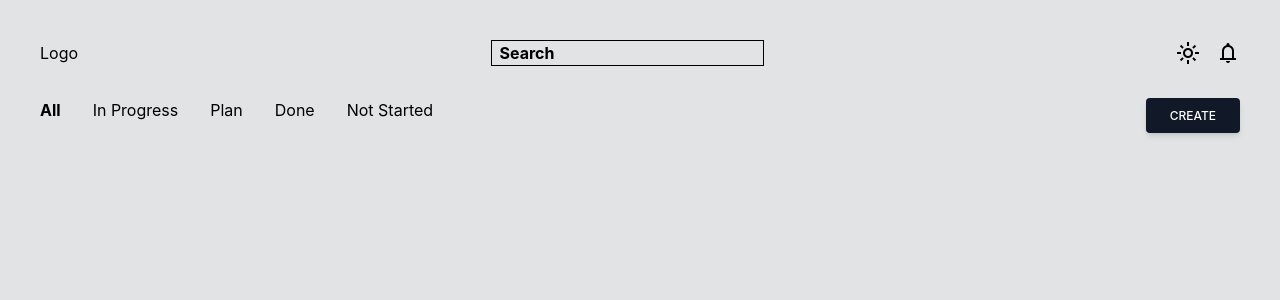
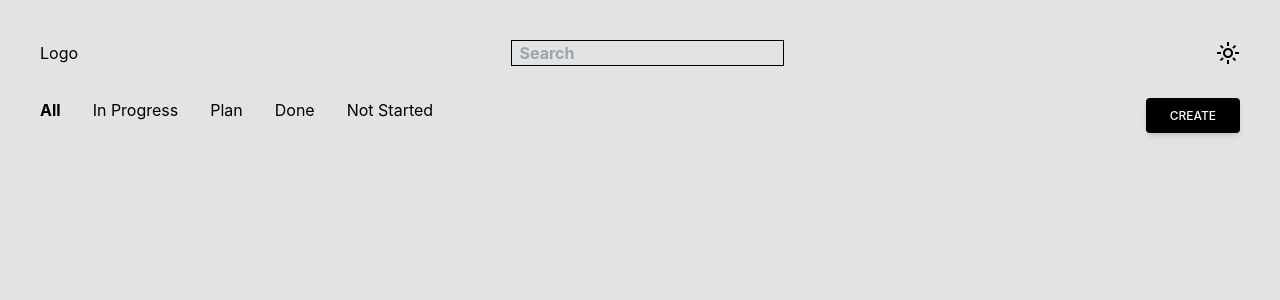
Before and after one commit to nikaareshidze/To-Do-App, a React (Create React App) app: page / in a window 1280 px wide. Shown: the top 300 px of the page. Built offline with nearby package versions, Linux system fonts and the light colour scheme.

Commit message:
Dark Mode

```diff
--- a/src/App.js
+++ b/src/App.js
@@ -4,9 +4,15 @@ import AddButton from "./components/create_new_task/AddButton";
 import AddTaskForm from "./components/create_new_task/AddTaskForm";
 import MyTasks from "./components/my_tasks_list/MyTasks";
 
+import { useSelector } from "react-redux";
+
 function App() {
+  const { isDark } = useSelector((state) => state.darkModeSlice);
+  const bgColor = isDark ? "bg-black" : "bg-[#e1e3e4]";
+
   return (
-    <div className="m-10">
+    <div className={`w-full min-h-screen ${bgColor}`}>
+      <div className="p-10">
         <Header />
         <div className="flex justify-between mb-8">
           <Filter />
@@ -17,6 +23,7 @@ function App() {
           <AddTaskForm />
         </div>
       </div>
+    </div>
   );
 }
 
--- a/src/components/create_new_task/AddButton.jsx
+++ b/src/components/create_new_task/AddButton.jsx
@@ -1,4 +1,4 @@
-import { useDispatch } from "react-redux";
+import { useDispatch, useSelector } from "react-redux";
 import { addTaskFormVisibleActions } from "../../store/addTaskFormVisible";
 
 export default function AddButton() {
@@ -7,9 +7,13 @@ export default function AddButton() {
     dispatch(addTaskFormVisibleActions.setIsVisible());
   };
 
+  const { isDark } = useSelector((state) => state.darkModeSlice);
+  const textColor = isDark ? "text-black" : "text-white";
+  const bgColor = isDark ? "bg-white" : "bg-black";
+
   return (
     <button
-      className="inline-block px-6 py-2.5 bg-gray-900 text-white font-medium text-xs leading-tight uppercase rounded shadow-md hover:bg-black hover:shadow-lg focus:bg-black focus:shadow-lg focus:outline-none focus:ring-0 active:bg-black active:shadow-lg transition duration-150 ease-in-out"
+      className={`inline-block px-6 py-2.5 ${bgColor} ${textColor} font-medium text-xs leading-tight uppercase rounded shadow-md hover:${bgColor} hover:shadow-lg focus:${bgColor} focus:shadow-lg focus:outline-none focus:ring-0 active:${bgColor} active:shadow-lg transition duration-150 ease-in-out`}
       onClick={() => {
         setIsVisible();
       }}
--- a/src/components/create_new_task/AddTaskForm.jsx
+++ b/src/components/create_new_task/AddTaskForm.jsx
@@ -36,6 +36,10 @@ export default function AddTaskForm() {
     increaseId();
   };
 
+  const { isDark } = useSelector((state) => state.darkModeSlice);
+  const textColor = isDark ? "text-white" : "text-black";
+  const bgColor = isDark ? "bg-white" : "bg-black";
+
   return (
     <>
       {isVisible ? (
@@ -45,7 +49,7 @@ export default function AddTaskForm() {
         >
           <input
             placeholder="Project Name"
-            className="bg-transparent text-black font-bold placeholder:text-black italic underline"
+            className={`bg-transparent ${textColor} font-bold placeholder:${textColor} italic underline`}
             {...register("title", { required: true })}
           />
           {errors.title && (
@@ -53,10 +57,10 @@ export default function AddTaskForm() {
           )}
 
           <div className="flex">
-            <h1 className="w-48">Status</h1>
+            <h1 className={`w-48 ${textColor}`}>Status</h1>
             <select
               name="status-option"
-              className="bg-transparent text-black"
+              className={`bg-transparent ${textColor}`}
               {...register("status")}
             >
               <option value="Not Started">Not started</option>
@@ -67,20 +71,20 @@ export default function AddTaskForm() {
           </div>
 
           <div className="flex">
-            <h1 className="w-48">Due Date</h1>
+            <h1 className={`w-48 ${textColor}`}>Due Date</h1>
             <input
               type="date"
               placeholder="Due Date"
-              className="bg-transparent text-black"
+              className={`bg-transparent ${textColor}`}
               {...register("deadline")}
             />
           </div>
 
           <div className="flex">
-            <h1 className="w-48">Description</h1>
+            <h1 className={`w-48 ${textColor}`}>Description</h1>
             <textarea
               placeholder="Add description"
-              className="bg-transparent text-black"
+              className={`bg-transparent ${textColor}`}
               {...register("description")}
             />
           </div>
--- a/src/components/filter/Filter.jsx
+++ b/src/components/filter/Filter.jsx
@@ -7,12 +7,15 @@ import FilterComponent from "./FilterComponent";
 export default function Filter() {
   const { filterRender } = useSelector((state) => state.toDoListSlice);
 
+  const { isDark } = useSelector((state) => state.darkModeSlice);
+  const textColor = isDark ? "text-white" : "text-black";
+
   return (
     <div className="flex gap-x-8">
       {filterRender == "All" ? (
-        <FilterTitle title="All" font="font-bold" />
+        <FilterTitle title="All" font="font-bold" textColor={textColor} />
       ) : (
-        <FilterTitle title="All" />
+        <FilterTitle title="All" textColor={textColor} />
       )}
 
       <FilterComponent title="In Progress" />
--- a/src/components/filter/FilterComponent.jsx
+++ b/src/components/filter/FilterComponent.jsx
@@ -7,14 +7,17 @@ export default function FilterComponent({ title }) {
     (state) => state.toDoListSlice
   );
 
+  const { isDark } = useSelector((state) => state.darkModeSlice);
+  const textColor = isDark ? "text-white" : "text-black";
+
   return (
     <>
       {toDoList.filter((task) => task.status == title).length == 0 ? (
-        <h1>{title}</h1>
+        <h1 className={textColor}>{title}</h1>
       ) : filterRender == title ? (
-        <FilterTitle title={title} font="font-bold" />
+        <FilterTitle title={title} font="font-bold" textColor={textColor} />
       ) : (
-        <FilterTitle title={title} />
+        <FilterTitle title={title} textColor={textColor} />
       )}
     </>
   );
--- a/src/components/filter/FilterTitle.jsx
+++ b/src/components/filter/FilterTitle.jsx
@@ -11,7 +11,9 @@ export default function FilterTitle(props) {
 
   return (
     <h1
-      className={`cursor-pointer ${props.font && props.font}`}
+      className={`cursor-pointer ${props.font && props.font} ${
+        props.textColor
+      }`}
       onClick={() => setFilterRender(`${props.title}`)}
     >
       {props.title}
--- a/src/components/header/Logo.jsx
+++ b/src/components/header/Logo.jsx
@@ -1,3 +1,8 @@
+import { useSelector } from "react-redux";
+
 export default function Logo() {
-  return <h1>Logo</h1>;
+  const { isDark } = useSelector((state) => state.darkModeSlice);
+  const textColor = isDark ? "text-white" : "text-black";
+
+  return <h1 className={textColor}>Logo</h1>;
 }
--- a/src/components/header/Search.jsx
+++ b/src/components/header/Search.jsx
@@ -1,11 +1,16 @@
 import React from "react";
+import { useSelector } from "react-redux";
 
 export default function Search() {
+  const { isDark } = useSelector((state) => state.darkModeSlice);
+  const textColor = isDark ? "text-white" : "text-black";
+  const borderColor = isDark ? "border-white" : "border-black";
+
   return (
     <input
       type="search"
       placeholder="Search"
-      className="bg-transparent text-black font-bold border border-black pl-2 placeholder:text-black"
+      className={`bg-transparent text-black font-bold border ${borderColor} pl-2 placeholder:${textColor}`}
     />
   );
 }
--- a/src/components/header/Toolkit.jsx
+++ b/src/components/header/Toolkit.jsx
@@ -1,17 +1,38 @@
 import React from "react";
-import { useSelector } from "react-redux";
+import { useSelector, useDispatch } from "react-redux";
+
+import { darkModeActions } from "../../store/darkModeSlice";
 
 export default function Toolkit() {
   const { isDark } = useSelector((state) => state.darkModeSlice);
 
+  const dispatch = useDispatch();
+  const setIsDark = () => {
+    dispatch(darkModeActions.setIsDark());
+  };
+
   return (
     <div className="flex gap-x-4">
       {isDark ? (
-        <span class="material-symbols-outlined">dark_mode</span>
+        <span
+          class="material-symbols-outlined cursor-pointer"
+          onClick={() => {
+            setIsDark();
+          }}
+          style={{ color: "white" }}
+        >
+          dark_mode
+        </span>
       ) : (
-        <span class="material-symbols-outlined">light_mode</span>
+        <span
+          class="material-symbols-outlined cursor-pointer"
+          onClick={() => {
+            setIsDark();
+          }}
+        >
+          light_mode
+        </span>
       )}
-      <span class="material-symbols-outlined">notifications</span>
     </div>
   );
 }
--- a/src/index.css
+++ b/src/index.css
@@ -5,7 +5,7 @@ body {
     sans-serif;
   -webkit-font-smoothing: antialiased;
   -moz-osx-font-smoothing: grayscale;
-  background-color: #e1e3e4;
+  /* background-color: #e1e3e4; */
 }
 
 code {
--- a/src/store/addTaskFormVisible.js
+++ b/src/store/addTaskFormVisible.js
@@ -5,7 +5,7 @@ const addTaskFormVisibleInitialState = {
 };
 
 const addTaskFormVisibleSlice = createSlice({
-  name: "darkMode",
+  name: "addTaskForm",
   initialState: addTaskFormVisibleInitialState,
   reducers: {
     setIsVisible(state) {
```
Lines whose indentation alone changed are shown as unchanged.
